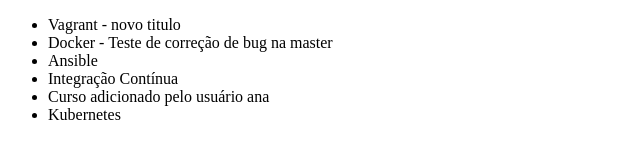
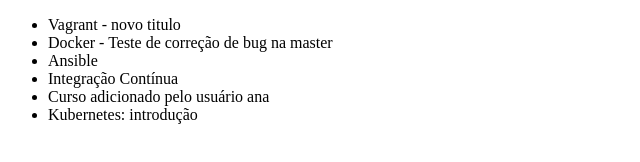
Before and after one commit to renatocipriano/alura-git, a plain HTML site: page index.html in a window 1280 px wide. Shown: the full height of the page, 0-640 px from the left. Drawn offline with Linux system fonts and the light colour scheme.

Commit message:
adicionado texto kubernetes

```diff
--- a/index.html
+++ b/index.html
@@ -11,7 +11,7 @@
     <li>Ansible</li>
     <li>Integração Contínua</li>
     <li>Curso adicionado pelo usuário ana</li>
-    <li>Kubernetes</li>
+    <li>Kubernetes: introdução</li>
 </ul>
 </body>
 </html>
```
